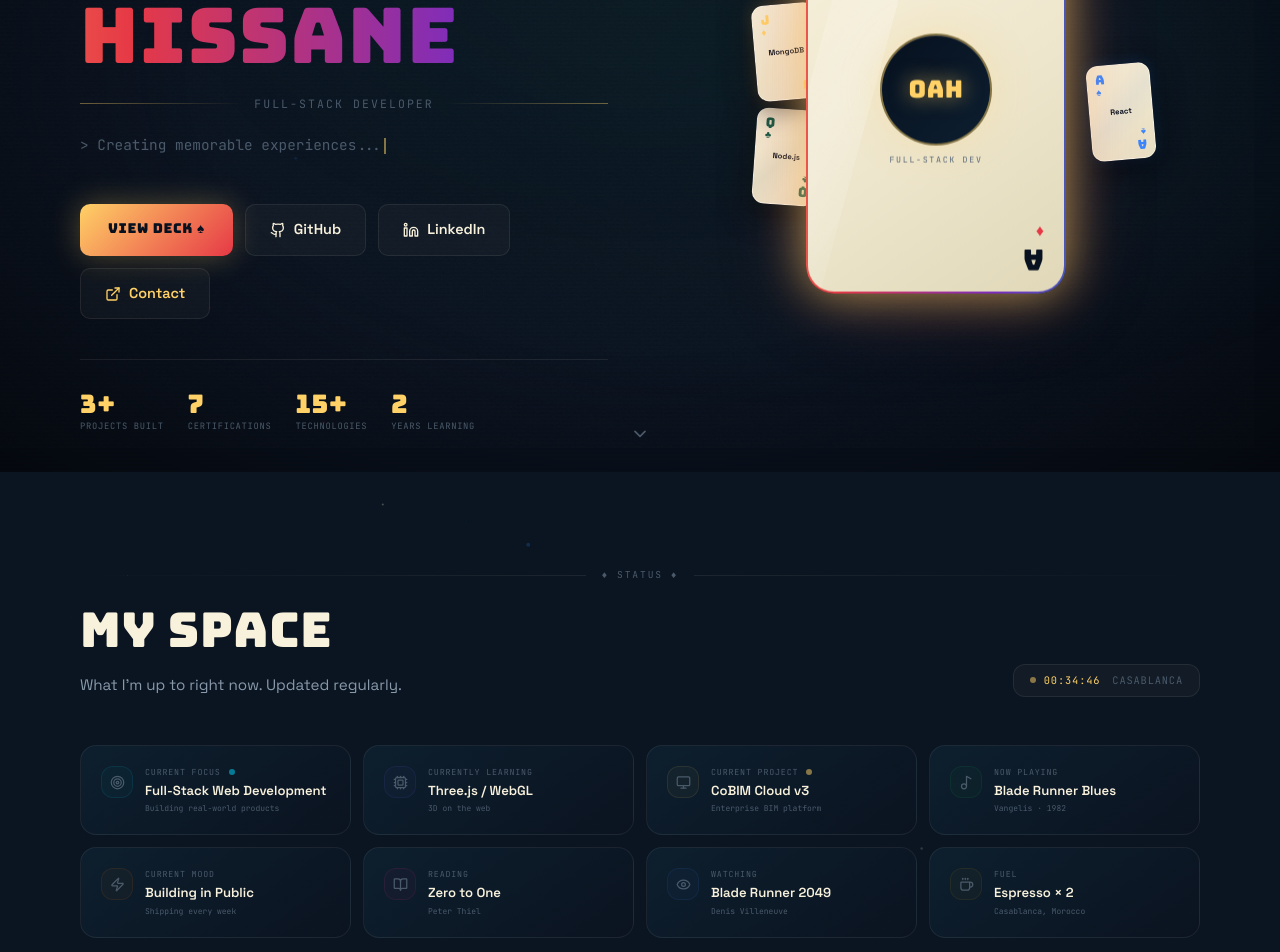
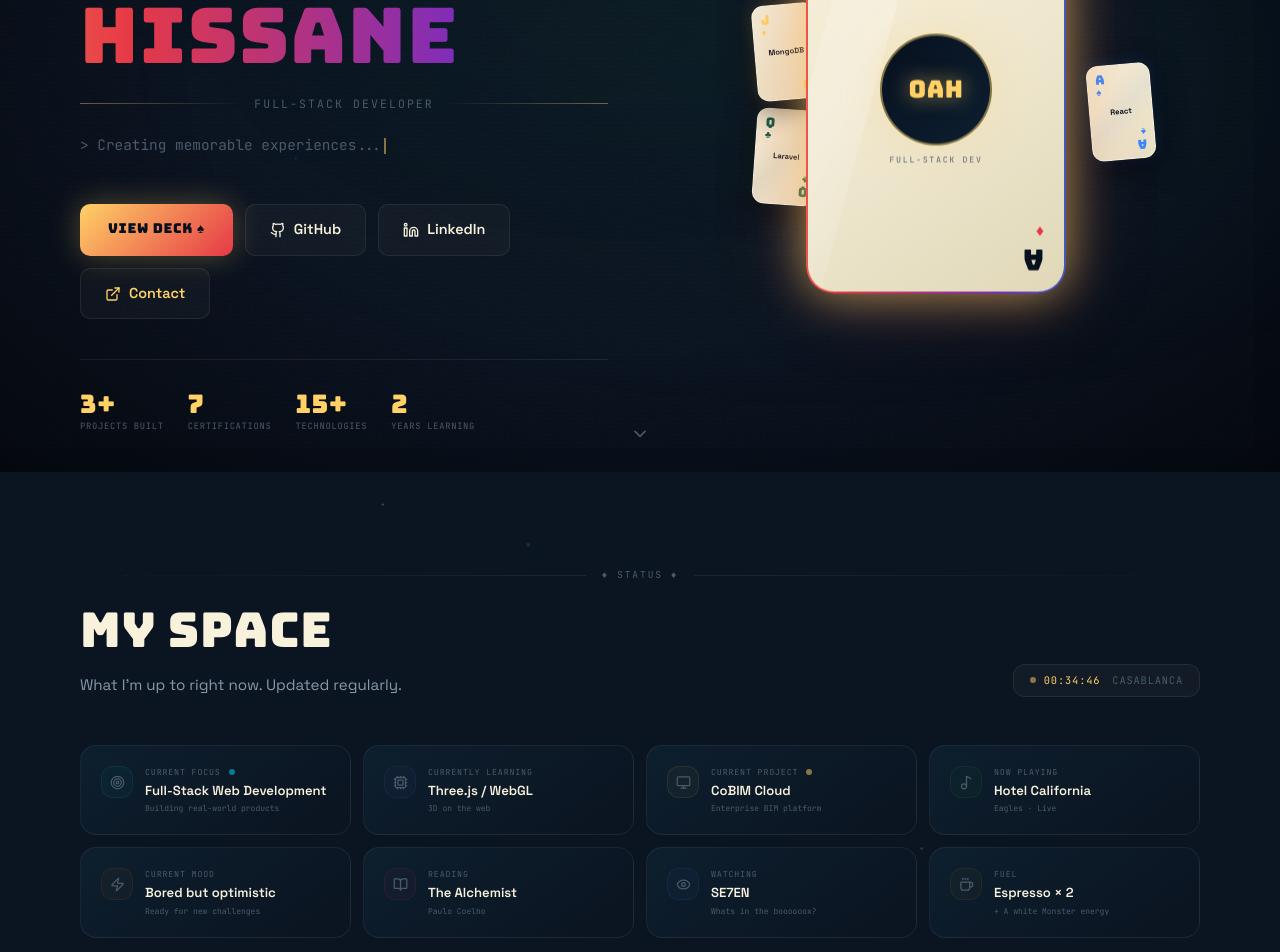
Before and after one commit to hissaneomaradam/hissaneomaradam, a React (Vite) app: page / in a window 1280 px wide. Shown: the part 328-1280 px from the top of the page. Built offline with nearby package versions, Linux system fonts and the light colour scheme.

Commit message:
new changes

```diff
--- a/src/app/components/About.tsx
+++ b/src/app/components/About.tsx
@@ -31,9 +31,9 @@ const stats = [
 ];
 
 const playerCards = [
-  { label: "Level", value: "II", sub: "2nd Year", color: "#FFD166" },
+  { label: "Level", value: "DEVOWFS", sub: "2nd Year", color: "#FFD166" },
   { label: "Status", value: "OPEN", sub: "For Work", color: "#A3FF12" },
-  { label: "Location", value: "MA", sub: "Béni Mellal", color: "#118AB2" },
+  { label: "Location", value: "MA", sub: "Khouribga / Béni Mellal", color: "#118AB2" },
   { label: "Class", value: "EXC", sub: "Excellence", color: "#E63946" },
 ];
 
--- a/src/app/components/Achievements.tsx
+++ b/src/app/components/Achievements.tsx
@@ -9,8 +9,8 @@ const achievements = [
     suit: "♠",
     icon: Star,
     title: "Classe d'Excellence",
-    org: "CMC Béni Mellal — First Edition",
-    year: "2024",
+    org: "CMC Béni Mellal",
+    year: "2026",
     color: "#FFD166",
     chips: 4,
   },
@@ -20,7 +20,7 @@ const achievements = [
     icon: Trophy,
     title: "3rd Place — Regional Final",
     org: "INJAZ Al-Maghrib Student Company Program",
-    year: "2025",
+    year: "2026",
     color: "#E63946",
     chips: 3,
   },
@@ -30,7 +30,7 @@ const achievements = [
     icon: Award,
     title: "MongoDB Certifications",
     org: "MongoDB University",
-    year: "2025",
+    year: "2026",
     color: "#118AB2",
     chips: 3,
   },
@@ -40,7 +40,7 @@ const achievements = [
     icon: Zap,
     title: "Hackathon Participant",
     org: "Innovation & Startup Programs",
-    year: "2025",
+    year: "2026",
     color: "#0B5D45",
     chips: 2,
   },
--- a/src/app/components/Dashboard.tsx
+++ b/src/app/components/Dashboard.tsx
@@ -24,7 +24,7 @@ const STATUS_ITEMS = [
   {
     icon: Monitor,
     label: "Current Project",
-    value: "CoBIM Cloud v3",
+    value: "CoBIM Cloud",
     sub: "Enterprise BIM platform",
     color: "#FFD166",
     pulse: true,
@@ -32,32 +32,32 @@ const STATUS_ITEMS = [
   {
     icon: Music2,
     label: "Now Playing",
-    value: "Blade Runner Blues",
-    sub: "Vangelis · 1982",
+    value: "Hotel California",
+    sub: "Eagles · Live",
     color: "#1DB954",
     pulse: false,
   },
   {
     icon: Zap,
     label: "Current Mood",
-    value: "Building in Public",
-    sub: "Shipping every week",
+    value: "Bored but optimistic",
+    sub: "Ready for new challenges",
     color: "#FF7A00",
     pulse: false,
   },
   {
     icon: BookOpen,
     label: "Reading",
-    value: "Zero to One",
-    sub: "Peter Thiel",
+    value: "The Alchemist",
+    sub: "Paulo Coelho",
     color: "#FF2D95",
     pulse: false,
   },
   {
     icon: Eye,
     label: "Watching",
-    value: "Blade Runner 2049",
-    sub: "Denis Villeneuve",
+    value: "SE7EN",
+    sub: "Whats in the boooooox?",
     color: "#3A86FF",
     pulse: false,
   },
@@ -65,7 +65,7 @@ const STATUS_ITEMS = [
     icon: Coffee,
     label: "Fuel",
     value: "Espresso × 2",
-    sub: "Casablanca, Morocco",
+    sub: "+ A white Monster energy",
     color: "#C8960A",
     pulse: false,
   },
--- a/src/app/components/Experience.tsx
+++ b/src/app/components/Experience.tsx
@@ -82,17 +82,17 @@ export function Experience() {
 
                 {/* Role */}
                 <h4 style={{ fontFamily: "'Space Grotesk', sans-serif", fontSize: "1rem", color: accent, marginBottom: "0.75rem", fontWeight: 600 }}>
-                  Full-Stack Web Developer Intern
+                  Field Survey Intern
                 </h4>
 
                 {/* Description */}
                 <p style={{ fontFamily: "'Space Grotesk', sans-serif", fontSize: "0.9rem", color: "var(--oah-fg2)", lineHeight: 1.7 }}>
-                  Completed a 20-day professional internship focused on web development. Contributed to real-world projects using modern frameworks, collaborated with engineering teams, and gained hands-on experience with production-level development workflows and best practices.
-                </p>
+                 Assisted INNOV Engineering Consulting in the collection and analysis of field data for the Sustainable Urban Mobility Plan (PDUM) of Beni Mellal. Conducted transportation surveys, gathered mobility insights from local residents, and contributed to data-driven urban planning initiatives aimed at improving sustainable transportation systems and city accessibility.
+                 </p>
 
                 {/* Tags */}
                 <div className="flex flex-wrap gap-2 mt-4">
-                  {["Laravel", "React", "MySQL", "REST API", "Agile"].map((tag) => (
+                  {["Data collection", "Field research", "Data analysis", "Urban planning", "Community Engagement"].map((tag) => (
                     <span key={tag} className="px-2.5 py-1 rounded-md text-xs" style={{ fontFamily: "'JetBrains Mono', monospace", color: "var(--oah-muted)", background: "var(--oah-surface2)", border: "1px solid var(--oah-border)" }}>
                       {tag}
                     </span>
@@ -104,11 +104,11 @@ export function Experience() {
               <div className="flex flex-col gap-3 text-right md:text-right">
                 <div className="flex items-center gap-2 justify-end" style={{ fontFamily: "'JetBrains Mono', monospace", fontSize: "0.7rem", color: "var(--oah-muted)" }}>
                   <Calendar size={12} />
-                  <span>2025 · 20 Days</span>
+                  <span>05/02/2026 - 05/22/2026 · 20 Days</span>
                 </div>
                 <div className="flex items-center gap-2 justify-end" style={{ fontFamily: "'JetBrains Mono', monospace", fontSize: "0.7rem", color: "var(--oah-muted)" }}>
                   <MapPin size={12} />
-                  <span>Morocco</span>
+                  <span>Béni Mellal, Morocco</span>
                 </div>
                 <div className="px-3 py-1.5 rounded-lg text-xs text-center" style={{ fontFamily: "'JetBrains Mono', monospace", color: secondary, background: isNeo ? "rgba(255,45,149,0.08)" : "rgba(14,90,71,0.1)", border: `1px solid ${isNeo ? "rgba(255,45,149,0.2)" : "rgba(14,90,71,0.25)"}` }}>
                   COMPLETED ✓
--- a/src/app/components/Hero.tsx
+++ b/src/app/components/Hero.tsx
@@ -8,8 +8,8 @@ const SUITS_CYCLE = ["♠", "♥", "♦", "♣"];
 
 const skillCards = [
   { label: "React", suit: "♠", color: "#3A86FF", rank: "A" },
-  { label: "Laravel", suit: "♥", color: "#E63946", rank: "K" },
-  { label: "Node.js", suit: "♣", color: "#0E5A47", rank: "Q" },
+  { label: "Agile", suit: "♥", color: "#E63946", rank: "K" },
+  { label: "Laravel", suit: "♣", color: "#0E5A47", rank: "Q" },
   { label: "MongoDB", suit: "♦", color: "#FFD166", rank: "J" },
   { label: "TypeScript", suit: "♠", color: "#7B2CBF", rank: "10" },
 ];
--- a/src/app/components/Interests.tsx
+++ b/src/app/components/Interests.tsx
@@ -43,7 +43,7 @@ const interests = [
   {
     icon: Music,
     label: "Music",
-    desc: "Cinematic scores, electronic ambience, and anything that codes well to.",
+    desc: "I Like rock music.",
     color: "#FF2D95",
   },
   {
@@ -73,7 +73,7 @@ const interests = [
   {
     icon: Film,
     label: "Films",
-    desc: "Sci-Fi, Denis Villeneuve, and anything that expands the imagination.",
+    desc: "Anything from Kubrick to Tarantino — storytelling through visuals and sound.",
     color: "#3A86FF",
   },
   {
--- a/src/app/components/Projects.tsx
+++ b/src/app/components/Projects.tsx
@@ -303,7 +303,7 @@ const projectsData = [
     rarity: "LEGENDARY" as const,
     tech: ["React", "TypeScript", "Firebase", "Three.js", "Tailwind CSS"],
     liveUrl: "https://cobim-cloud.vercel.app/",
-    githubUrl: "https://github.com/hissaneomaradam/cobim-v2",
+    githubUrl: "https://github.com/MentalSep/COBIM-Cloud",
     accentColor: "#FFD166",
     metrics: [
       { value: "250+", label: "Users" },
@@ -327,9 +327,9 @@ const projectsData = [
   {
     id: "Q", suit: "♦", suitColor: "#118AB2",
     rarity: "RARE" as const,
-    tech: ["Laravel", "PHP", "MySQL", "MVC", "Auth", "CRUD"],
-    liveUrl: null,
-    githubUrl: "https://github.com/hissaneomaradam/megaShop",
+    tech: ["Laravel", "PHP", "MySQL", "MVC", "Auth", "CRUD","Typescript", "React", "Tailwind CSS"],
+    liveUrl: "https://hissaneomaradam.dev/",
+    githubUrl: "https://github.com/hissaneomaradam/hissaneomaradam",
     accentColor: "#118AB2",
     metrics: [
       { value: "6+", label: "Projects" },
--- a/src/app/components/Spotify.tsx
+++ b/src/app/components/Spotify.tsx
@@ -9,11 +9,11 @@ const PLAYLIST_URL = "https://open.spotify.com/playlist/5JwoZ2rS5LOyVMoLS26pB8?s
 const EMBED_URL = "https://open.spotify.com/embed/playlist/5JwoZ2rS5LOyVMoLS26pB8?utm_source=generator&theme=0";
 
 const fakeArtists = [
-  { name: "Hans Zimmer", genre: "Cinematic", emoji: "🎬" },
-  { name: "Vangelis", genre: "Synth · Ambient", emoji: "🌌" },
-  { name: "Daft Punk", genre: "Electronic", emoji: "🤖" },
-  { name: "Massive Attack", genre: "Trip-Hop", emoji: "🌊" },
-  { name: "Moby", genre: "Electronic · Ambient", emoji: "🎧" },
+  { name: "Radiohead", genre: "Alt-rock"  },
+  { name: "System Of A Down", genre: "Rock" },
+  { name: "Daft Punk", genre: "Electronic" },
+  { name: "Pink Floyd", genre: "Progressive Rock"},
+  { name: "Sade", genre: "Funk · Soul" },
 ];
 
 function SectionLabel({ label, isNeo }: { label: string; isNeo: boolean }) {
--- a/src/app/i18n/translations.ts
+++ b/src/app/i18n/translations.ts
@@ -28,15 +28,15 @@ export const translations = {
         label: "Player Profile",
         title: "The Developer",
         school: "CMC Béni Mellal",
-        excellence: "Classe d'Excellence — First Edition",
+        excellence: "Classe d'Excellence",
         passion: "Passionate about real-world products, clean UI, robust backend logic, and startup ideas.",
         passionFull: "Full-Stack Web Development student at CMC Béni Mellal, part of the inaugural Classe d'Excellence cohort. Passionate about building real-world products, clean UI, robust backend logic, and startup ideas that matter.",
         stats: "Player Stats",
         timeline: [
           { year: "2024", label: "Started OFPPT / CMC Béni Mellal" },
-          { year: "2024", label: "Classe d'Excellence — First Edition" },
-          { year: "2025", label: "3rd Place — INJAZ Al-Maghrib Regional" },
-          { year: "2026", label: "Open for new opportunities" },
+          { year: "2026/2026", label: "Classe d'Excellence" },
+          { year: "2026", label: "3rd Place — INJAZ Al-Maghrib Regional" },
+          { year: "NOW", label: "Open for new opportunities" },
         ],
         chips: {
           level: "Level",
@@ -73,9 +73,9 @@ export const translations = {
           },
           {
             id: "Q",
-            name: "Laravel Suite",
-            tagline: "Backend Training Projects",
-            description: "Full suite of academic Laravel projects — CRUD systems, authentication flows, validation, database relations, MVC architecture, and MySQL-based web apps.",
+            name: "My Portfolio",
+            tagline: "Hissane's Personal Portfolio",
+            description: "Showcasing my projects, skills, and experiences as a full-stack developer. Built with React, TypeScript, and Tailwind CSS. A living project that evolves with my journey.",
           },
         ],
       },
@@ -149,15 +149,15 @@ export const translations = {
         label: "Profil Joueur",
         title: "Le Développeur",
         school: "CMC Béni Mellal",
-        excellence: "Classe d'Excellence — Première édition",
+        excellence: "Classe d'Excellence *",
         passion: "Passionné par les produits réels, l'UI propre, la logique backend solide et les idées startups.",
         passionFull: "Étudiant en développement web Full-Stack à CMC Béni Mellal, membre de la première promotion Classe d'Excellence. Passionné par la création de produits réels, des interfaces soignées, une logique backend robuste.",
         stats: "Statistiques",
         timeline: [
           { year: "2024", label: "Débuts à l'OFPPT / CMC Béni Mellal" },
-          { year: "2024", label: "Classe d'Excellence — Première Édition" },
-          { year: "2025", label: "3ème Place — Finale Régionale INJAZ" },
-          { year: "2026", label: "Ouvert aux nouvelles opportunités" },
+          { year: "2025/2026", label: "Classe d'Excellence — Première Édition" },
+          { year: "2026", label: "3ème Place — Finale Régionale INJAZ" },
+          { year: "MAINTENANT", label: "Ouvert aux nouvelles opportunités" },
         ],
         chips: {
           level: "Niveau",
@@ -194,9 +194,9 @@ export const translations = {
           },
           {
             id: "Q",
-            name: "Suite Laravel",
-            tagline: "Projets Backend Académiques",
-            description: "Suite complète de projets Laravel — CRUD, authentification, validation, relations de base de données, architecture MVC et applications web MySQL.",
+            name: "Mon Portfolio",
+            tagline: "Portfolio Personnel de Hissane",
+            description: "Présentation de mes projets, compétences et expériences en tant que développeur full-stack. Construit avec React, TypeScript et Tailwind CSS. Un projet vivant qui évolue avec mon parcours.",
           },
         ],
       },
```
